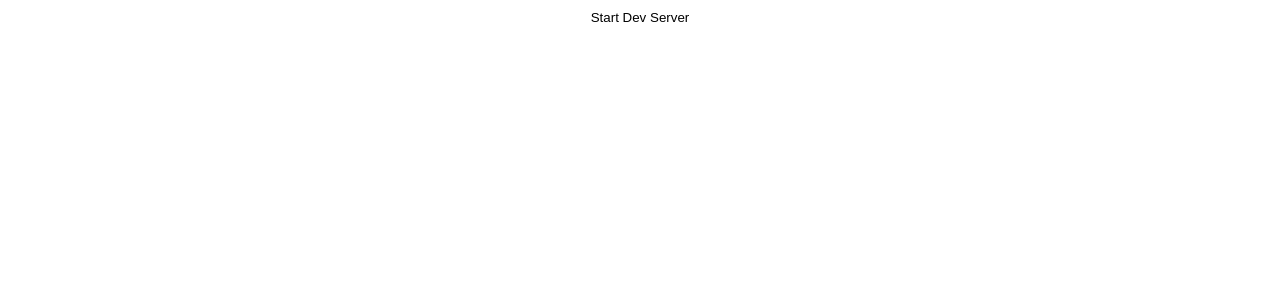
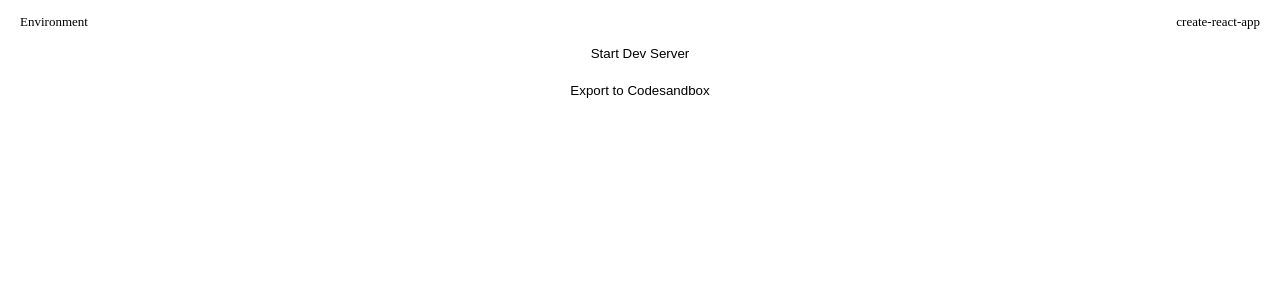
Before and after one commit to ameerthehacker/blazepack-vscode, a React (Create React App) app in the folder ui/: page / in a window 1280 px wide. Shown: the top 300 px of the page. Built offline with nearby package versions, Linux system fonts and the light colour scheme.

Commit message:
feat: replicate dev server state to web view

```diff
--- a/ui/src/App.js
+++ b/ui/src/App.js
@@ -1,10 +1,41 @@
 import "./vscode.css";
 import "./reset.css";
+import "./styles.css";
+import { useEffect, useState } from 'react';
+import UI_MESSGAGES from './constansts';
 
 export default function App() {
+  const [isServerRunning, setIsServerRunning] = useState(false);
+
+  useEffect(() => {
+    const messageListener = (evt) => {
+      const { type } = evt.data;
+
+      switch (type) {
+        case UI_MESSGAGES.START_DEV_SERVER: {
+          setIsServerRunning(true);
+
+          break;
+        }
+        case UI_MESSGAGES.STOP_DEV_SERVER: {
+          setIsServerRunning(false);
+        }
+      }
+    };
+
+    window.addEventListener('message', messageListener);
+
+    return () => window.removeEventListener('message', messageListener);
+  }, []);
+
   return (
     <div>
-			<button>Start Dev Server</button>
+      <div className="info-box">
+        <p>Environment</p>
+        <p>create-react-app</p>
+      </div>
+			<button>{isServerRunning? "Stop Dev Server": "Start Dev Server"}</button>
+			<button className="mt-10">Export to Codesandbox</button>
     </div>
   );
 }
--- /dev/null
+++ b/ui/src/constansts.js
@@ -0,0 +1,6 @@
+const UI_MESSGAGES = {
+  START_DEV_SERVER: "START_DEV_SERVER",
+  STOP_DEV_SERVER: "STOP_DEV_SERVER"
+}
+
+module.exports = UI_MESSGAGES;
--- a/ui/src/reset.css
+++ b/ui/src/reset.css
@@ -28,3 +28,9 @@ img {
 	max-width: 100%;
 	height: auto;
 }
+
+body {
+	padding-left: 20px;
+	padding-right: 20px;
+	padding-bottom: 13px;
+}
--- /dev/null
+++ b/ui/src/styles.css
@@ -0,0 +1,10 @@
+.info-box {
+  padding-top: 10px;
+  padding-bottom: 10px;
+  display: flex;
+  justify-content: space-between;
+}
+
+.mt-10 {
+  margin-top: 10px;
+}
```
Also changed, not shown: 1 other file (tests, documents, lock files or other folders).
